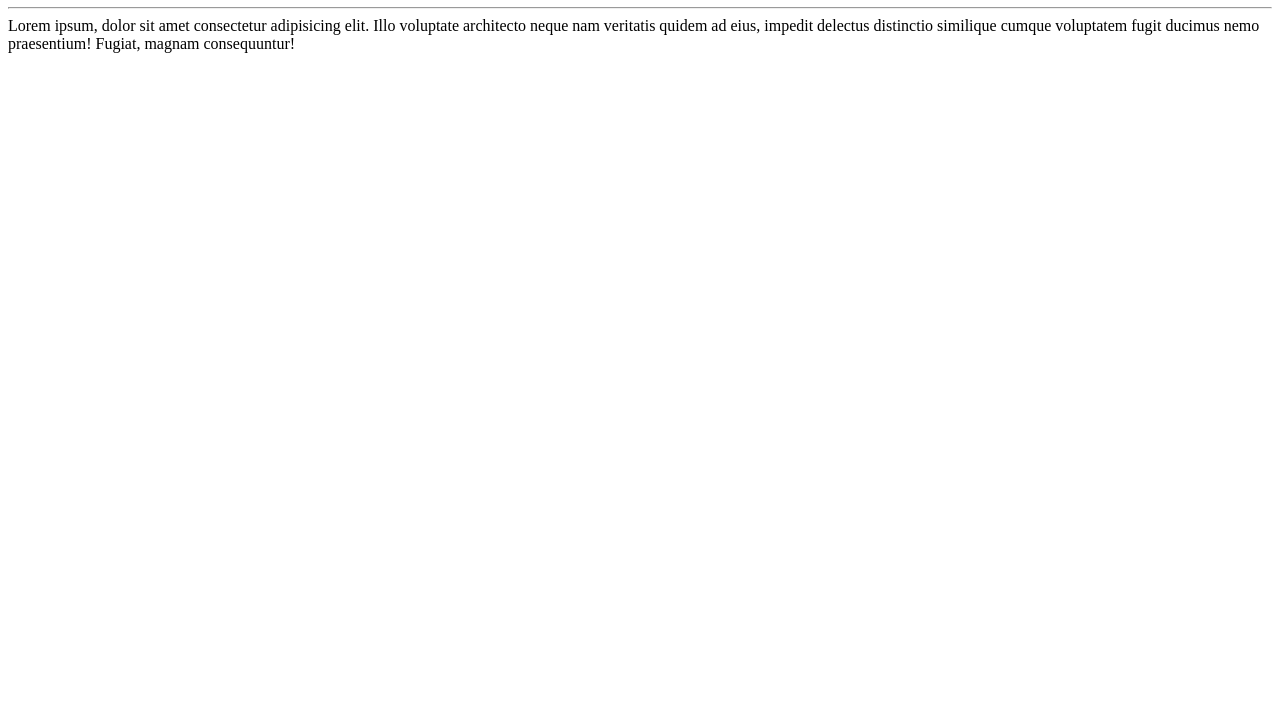
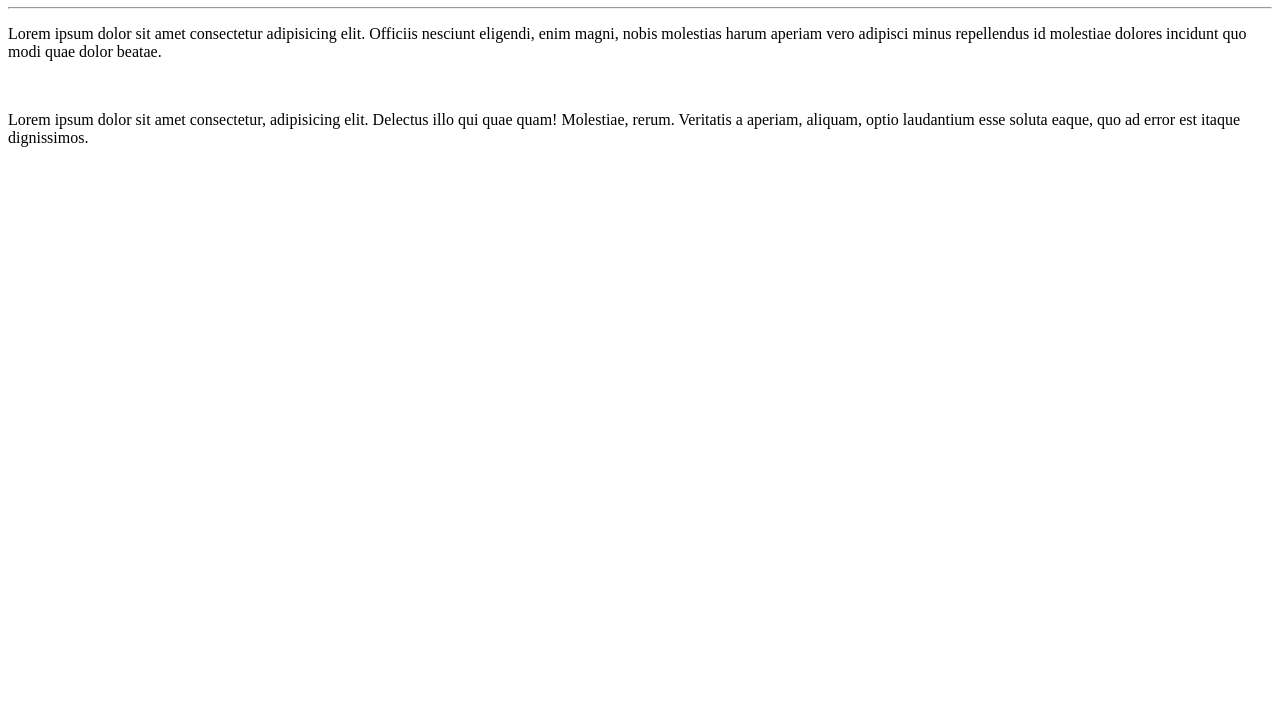
Before and after one commit to LeoAlvesGit/Ola-Mundo, a plain HTML site: page site-exemplo/index.html in a window 1280 px wide. Shown: the part 73-800 px from the top of the page. Drawn offline with Linux system fonts and the light colour scheme.

Commit message:
adicionei um parágrafo

```diff
--- a/site-exemplo/index.html
+++ b/site-exemplo/index.html
@@ -8,6 +8,8 @@
 <body>
  <h1>Olá,Mundo!</h1>
  <hr>
- Lorem ipsum, dolor sit amet consectetur adipisicing elit. Illo voluptate architecto neque nam veritatis quidem ad eius, impedit delectus distinctio similique cumque voluptatem fugit ducimus nemo praesentium! Fugiat, magnam consequuntur!
+ <p>Lorem ipsum dolor sit amet consectetur adipisicing elit. Officiis nesciunt eligendi, enim magni, nobis molestias harum aperiam vero adipisci minus repellendus id molestiae dolores incidunt quo modi quae dolor beatae.</p>
+ <br>
+ <p>Lorem ipsum dolor sit amet consectetur, adipisicing elit. Delectus illo qui quae quam! Molestiae, rerum. Veritatis a aperiam, aliquam, optio laudantium esse soluta eaque, quo ad error est itaque dignissimos.</p>
 </body>
 </html>
```
